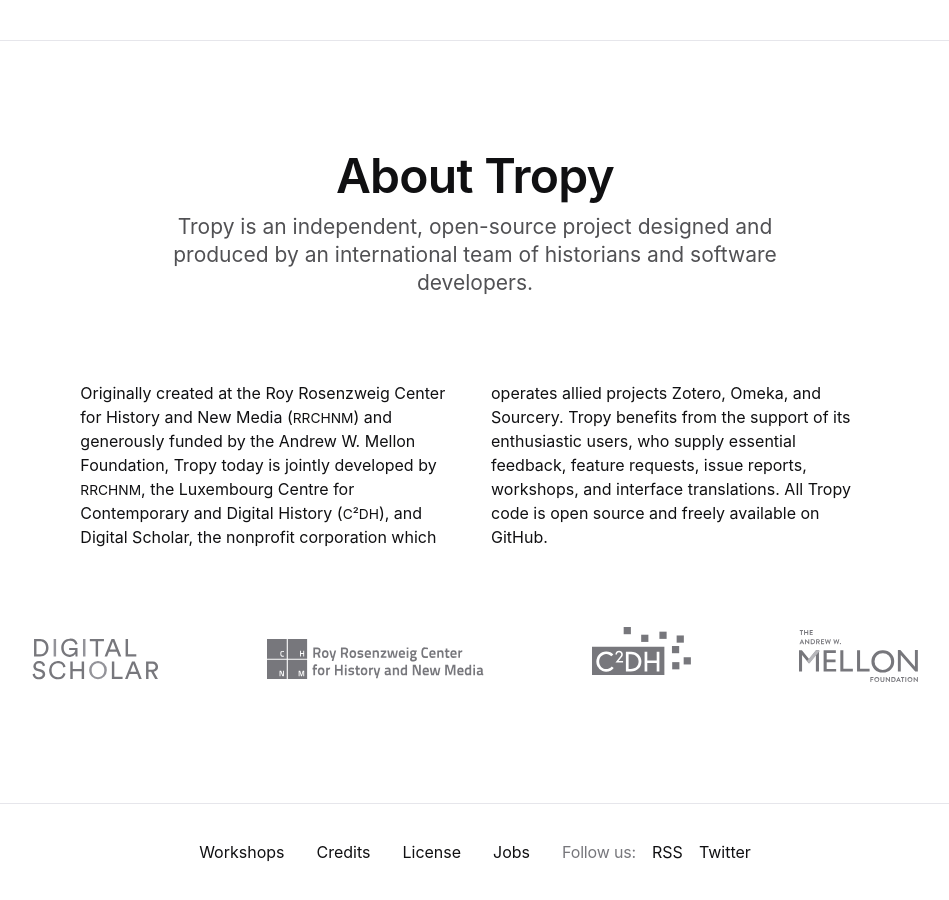
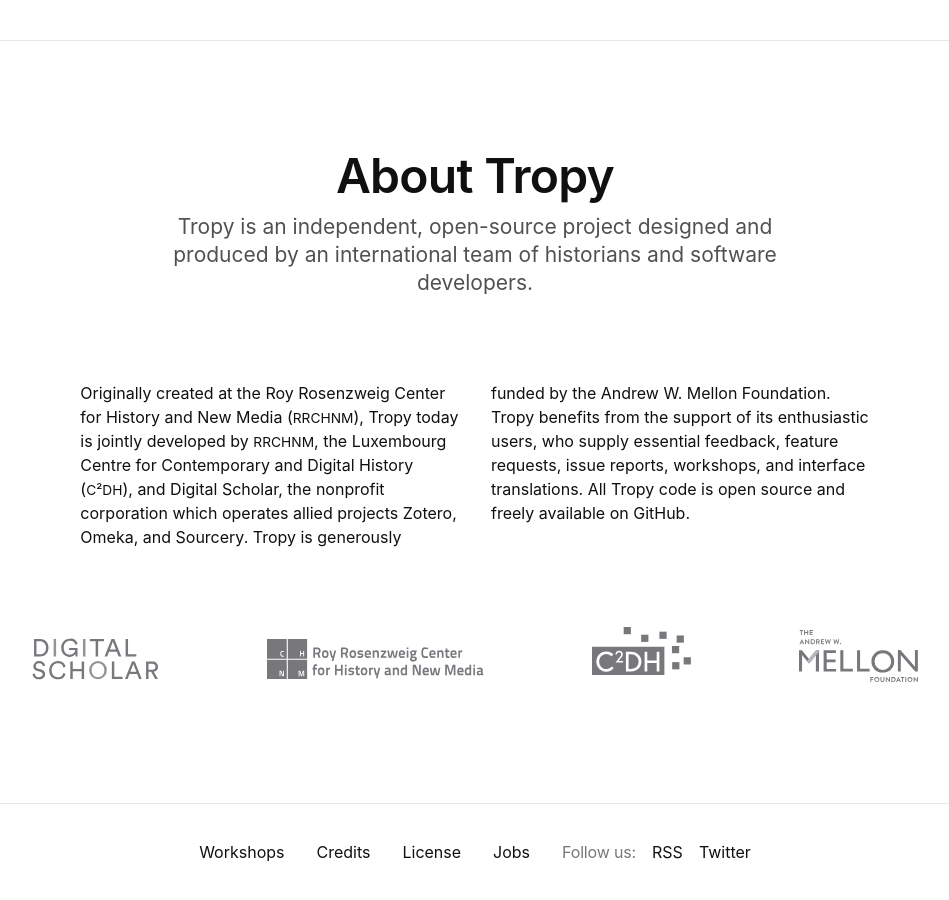
Before and after one commit to tropy/tropy.github.io, a Jekyll site: the page built from index.html, in a window 1280 px wide and 900 px high, scrolled down 5657 px. Shown: the whole window, without its empty margins (165-1114 px from the left). Built offline with Jekyll 4.4.1, drawn with Linux system fonts in a browser that asks for light colours; some of the changed text lies outside the part shown.

Commit message:
Updated wording

```diff
--- a/index.html
+++ b/index.html
@@ -134,7 +134,7 @@
   <div class="container-fluid">
     <h2 class="h1">About Tropy</h2>
     <p class="lead">Tropy is an independent, open-source project designed and produced by an international team of historians and software developers.</p>
-    <p class="about-text">Originally created at the Roy Rosenzweig Center for History and New Media (<small>RRCHNM</small>) and generously funded by the Andrew W. Mellon Foundation, Tropy today is jointly developed by <small>RRCHNM</small>, the Luxembourg Centre for Contemporary and Digital History (<small>C²DH</small>), and Digital Scholar, the nonprofit corporation which operates allied projects Zotero, Omeka, and Sourcery. Tropy benefits from the support of its enthusiastic users, who supply essential feedback, feature requests, issue reports, workshops, and interface translations. All Tropy code is open source and freely available on GitHub.</p>
+    <p class="about-text">Originally created at the Roy Rosenzweig Center for History and New Media (<small>RRCHNM</small>), Tropy today is jointly developed by <small>RRCHNM</small>, the Luxembourg Centre for Contemporary and Digital History (<small>C²DH</small>), and Digital Scholar, the nonprofit corporation which operates allied projects Zotero, Omeka, and Sourcery. Tropy is generously funded by the Andrew W. Mellon Foundation. Tropy benefits from the support of its enthusiastic users, who supply essential feedback, feature requests, issue reports, workshops, and interface translations. All Tropy code is open source and freely available on GitHub.</p>
   </div>
   <div class="marquee">
     {%- include about-marquee.html -%}
```
Also changed, not shown: other parts of index.html (+1 -1 lines).
